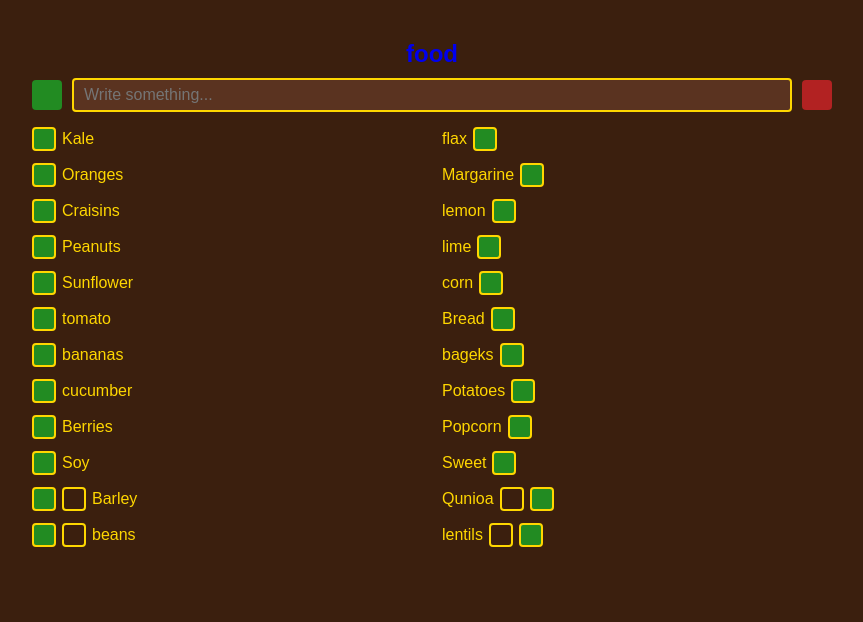
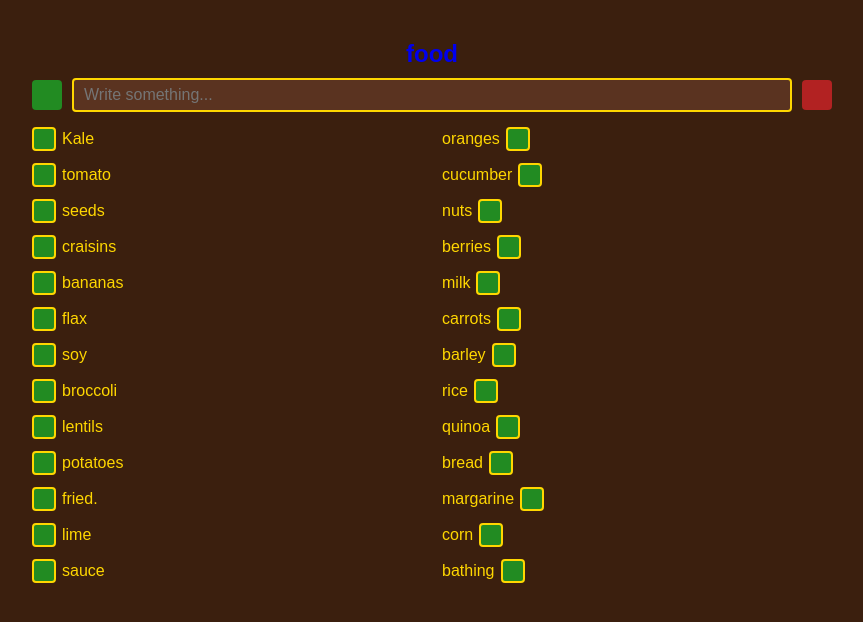
Before and after one commit to ryanmgreen96/yogahtml, a plain HTML site: page food.html in a window 1280 px wide. Shown: the whole page, without its empty margins (208-1071 px from the left). Drawn offline with Linux system fonts and the light colour scheme; no server answers.

Commit message:
Update food.html

```diff
--- a/food.html
+++ b/food.html
@@ -149,20 +149,19 @@
 
     // === App Data ===
     const FOOD_LIST = [
-      ["Kale", "flax"],
-      ["Oranges", "Margarine"],
-      ["Craisins", "lemon"],
-      ["Peanuts ", "lime"],
-      ["Sunflower ", "corn"],
-      ["tomato", "Bread"],
-      ["bananas", "bageks"],
-      [ "cucumber","Potatoes"],
-      ["Berries", "Popcorn"],
-      ["Soy", "Sweet"],
-
-      // $ items at the bottom
-      ["Barley$", "Qunioa$"],
-      ["beans$", "lentils$"]
+     ["Kale", "oranges"],
+            ["tomato", "cucumber"],
+            ["seeds", "nuts"],
+            ["craisins", "berries"],
+            ["bananas", "milk"],
+            ["flax", "carrots"],
+            ["soy", "barley"],
+            ["broccoli", "rice"],
+            ["lentils", "quinoa"],
+            ["potatoes", "bread"],
+            ["fried.", "margarine"],
+            ["lime", "corn"],
+            ["sauce", "bathing"]
     ];
 
     const STATES = ["green", "red"];
```
